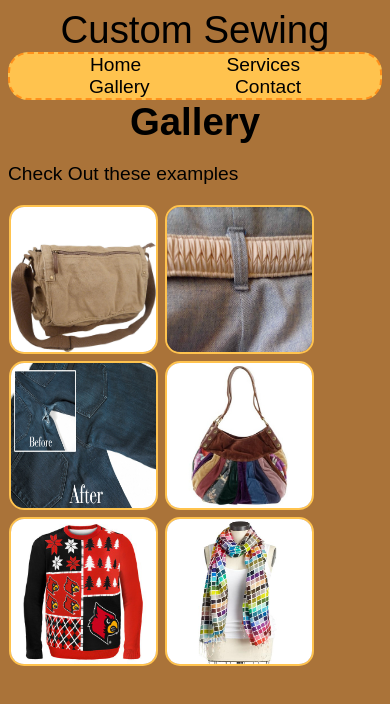
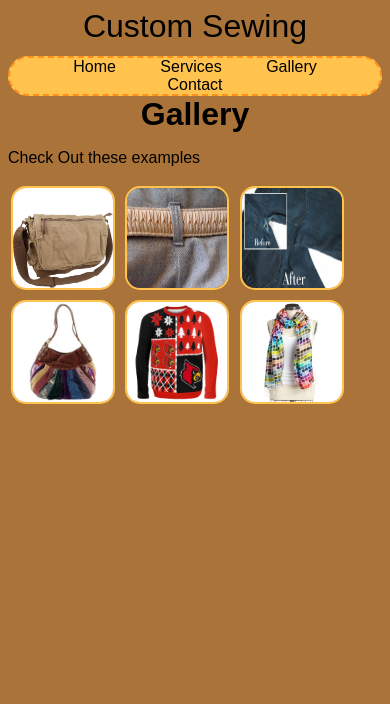
Before and after one commit to rmcknight3/SiteFolder, a plain HTML site: page PageFiles/gallery.html in a window 390 px wide. Drawn offline with nearby package versions, Linux system fonts and the light colour scheme.

Commit message:
Minor change: Text was too large in mobile and dektop format.

```diff
--- a/cssFiles/main.css
+++ b/cssFiles/main.css
@@ -1,9 +1,6 @@
-/*New CSS File*/
-/*Body Styling*/
-
 body{
   	background-color: #AA7339;
-  	font-size: 1.2em;
+  	font-size: 1em;
   	font-family: sans-serif;
   }
 
@@ -64,32 +61,29 @@ a{
 header {
 	font-size: 2em;
 	padding: 0 0 0 0;
-	/*margin: -5% 0 0 -5%;*/
-		margin: auto;
+	margin: auto;
 	text-align: center;
 }
 
 .navigation {
-	margin: 3% 0 % 0;
+	margin: 3% 0% 0;
 	text-align: center;
-	padding: auto;
 	border: dashed #FF901B 2px;
 	border-radius: 20px;
 	background-color: #FFc34e;
 }
  .navigation a {
- 	/*border: solid black 1px;*/
- 	padding: 0 40px;
+ 	padding: 0 20px;
  	border-radius: 20px;
-
  }
 
 #imageGallery img{
-	width: 145px;
-	height: 145px;
+
+	width: 100px;
+	height: 100px;
 	border: solid #FFc34e 2px;
 	border-radius: 15px;
-	margin: 1px;
+	margin: 3px;
 }
 
 /*Picture Gallery Overlay Settings*/
@@ -102,7 +96,7 @@ header {
 	left:0;
 	display:none;
 	text-align:center;
-	padding: 50% 0 0 0;
+	padding: 40% 0 0 0;
 }
 
 #overlay img {
@@ -172,26 +166,25 @@ input, textarea{
 /*Sets pages for laptop or desktop displays*/
 @media (min-width: 400px){
 	body {
-		font-size: 1.4em;
+		font-size: 1em;
 	}
 
 	.blurb {
 	text-align: center;
 	text-decoration: underline;
-	/*margin: auto;*/
 	}
 
 	.navigation {
 	margin: 0 30% 0;
 	text-align: center;
-	padding: 10px;
+	/*padding: 10px;*/
 	border: dashed #FF901B 2px;
 	border-radius: 20px;
 	background-color: #FFc34e;
 	}
 
  	.navigation a {
- 	padding: 0 40px;
+ 	padding: 0 30px;
  	border-radius: 20px;
 
 	}
@@ -216,7 +209,6 @@ input, textarea{
 	}
 
 	#imageGallery {
-
 		text-align: center;
 	}
 
```
